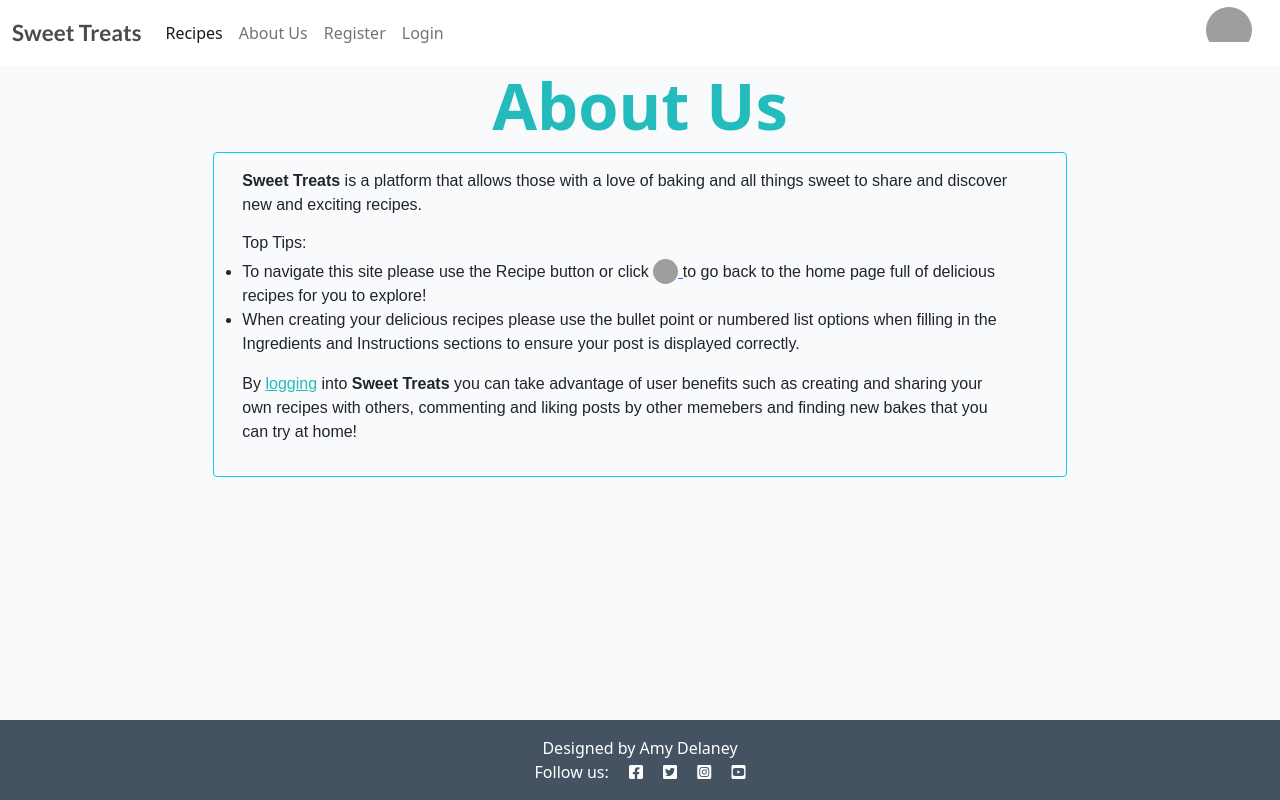
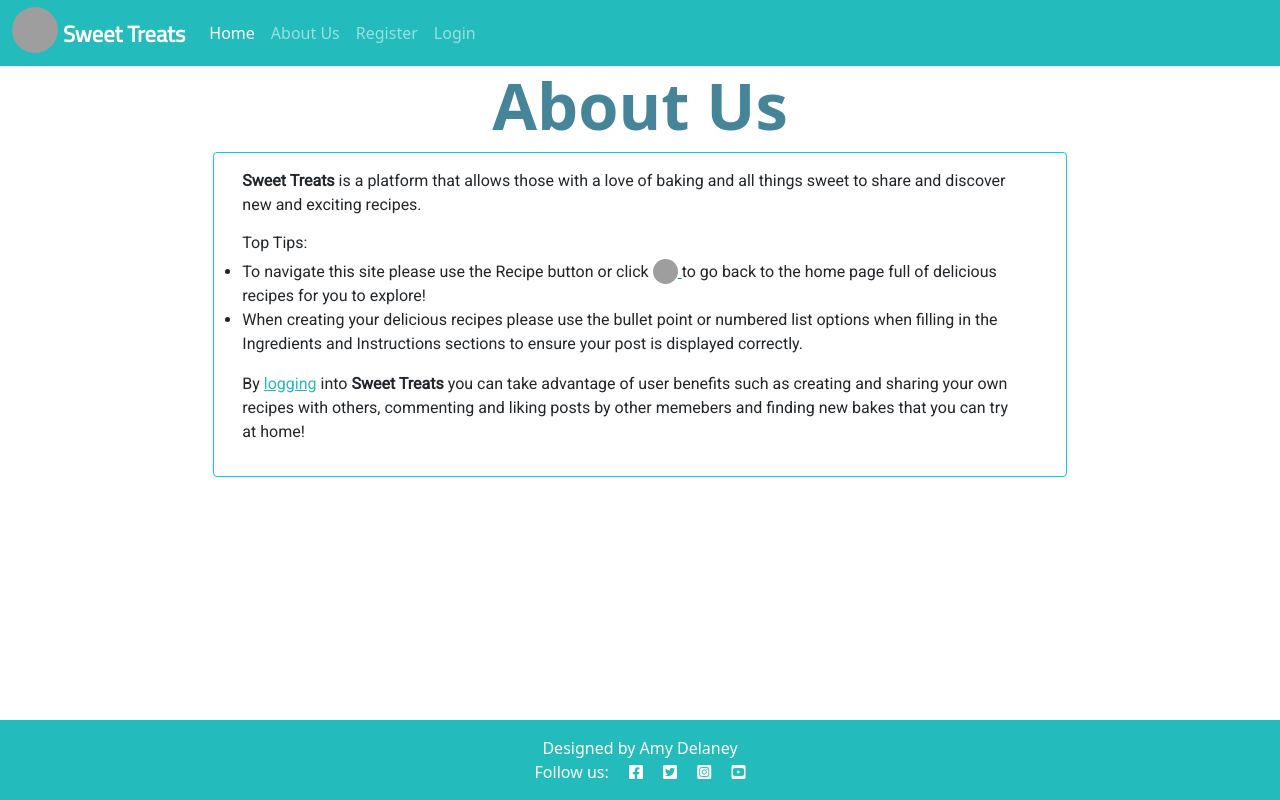
Before and after one commit to AmyDelaney94/sweet-treats, a Django app: page /about/ in a window 1280 px wide. Run offline with Django 3.2, Linux system fonts and the light colour scheme; grey boxes are pictures that could not be loaded.

Commit message:
Update to nav bar layout and site colour theme

```diff
--- a/static/css/style.css
+++ b/static/css/style.css
@@ -1,29 +1,20 @@
 /* base page */
 body {
-    background-color: #F9FAFC;
+    background-color: white;
 }
 
-.brand {
-    font-family: Lato, sans-serif;
+.navbar-brand {
+    font-family: 'cairo', sans-serif;
     font-size: 1.4rem;
-    font-weight: 700;
-    color: #4A4A4F;
+    font-weight: 600;
 }
 
-.thin {
-    font-weight: 300;
-}
-
-.light-bg {
-    background-color: #fff;
-}
-
-.dark-bg {
-    background-color: #445261;
+.foot-bg {
+    background-color: #23BBBB;
 }
 
 .main-bg {
-    background-color: #F9FAFC;
+    background-color: #FFFFFF;
 }
 
 .cupcake-image{
@@ -90,7 +81,7 @@ body {
 
 .post-link {
     text-decoration: none;
-    color: #445261;
+    color: #468499;
 }
 
 .post-link:hover,
@@ -128,7 +119,7 @@ body {
 
 .link:hover,
 .link:active {
-    color: #445261;
+    color: #bb2323;
     text-decoration: underline;
 }
 
@@ -151,7 +142,7 @@ body {
     text-align: center;
     font-weight: bold;
     font-size: 65px;
-    color: #23BBBB;
+    color: #468499;
 }
 
 /* .recipe-form {
@@ -163,11 +154,11 @@ body {
     text-align: center;
     font-weight: bold;
     font-size: 65px;
-    color: #23BBBB;
+    color: #468499;
 }
 
 .about {
-    font-family: Arial, Helvetica, sans-serif;
+    font-family: 'roboto', sans-serif;
     font-weight: 500;
 }
 
--- a/templates/base.html
+++ b/templates/base.html
@@ -14,9 +14,9 @@
     <link rel="shortcut icon" type="image/jpg" href="{% static 'images/bake.png' %}" />
 
     <!-- Google Fonts  -->
-    <link rel="preconnect" href="https://fonts.gstatic.com">
-    <link href="https://fonts.googleapis.com/css2?family=Roboto:wght@300&display=swap" rel="stylesheet">
-    <link href="https://fonts.googleapis.com/css2?family=Lato:wght@300;700&display=swap" rel="stylesheet">
+    <link rel="preconnect" href="https://fonts.googleapis.com">
+    <link rel="preconnect" href="https://fonts.gstatic.com" crossorigin>
+    <link href="https://fonts.googleapis.com/css2?family=Cairo&family=Roboto:wght@400&display=swap" rel="stylesheet">
 
     <!-- Fontawesome -->
     <link rel="stylesheet" href="https://cdnjs.cloudflare.com/ajax/libs/font-awesome/5.15.3/css/all.min.css">
@@ -37,11 +37,13 @@
 <body class="d-flex flex-column h-100 main-bg">
 
     <!-- Navigation -->
-
-    <nav class="navbar navbar-expand-lg navbar-light bg-white">
+    <nav class="navbar navbar-expand-lg navbar-dark" style="background-color: #23BBBB;">
         <div class="container-fluid">
-            <a class="navbar-brand" href="{% url 'home' %}"><span class="brand" aria-label="Return to Home Page">Sweet
-                    Treats</span></a>
+            <a class="navbar-brand" href="{% url 'home' %}">
+                <img src="https://res.cloudinary.com/amyd/image/upload/t_media_lib_thumb/v1657711691/Carrot-Cupcakes.jpg"
+                    class="d-inline-block img-fluid align-text-top cupcake-image" aria-label="cupcake logo" alt="">
+                Sweet Treats
+            </a>
             <button class="navbar-toggler" type="button" data-bs-toggle="collapse" data-bs-target="#navbarText"
                 aria-controls="navbarText" aria-expanded="false" aria-label="Toggle navigation">
                 <span class="navbar-toggler-icon"></span>
@@ -49,7 +51,7 @@
             <div class="collapse navbar-collapse" id="navbarText">
                 <ul class="navbar-nav me-auto mb-2 mb-lg-0">
                     <li class="nav-item">
-                        <a class="nav-link active" aria-current="page" href="{% url 'home' %}">Recipes</a>
+                        <a class="nav-link active" aria-current="page" href="{% url 'home' %}">Home</a>
                     </li>
                     <li class="nav-item">
                         <a class="nav-link" href="{% url 'about' %}" aria-label="About Us">About Us</a>
@@ -70,14 +72,7 @@
                     </li>
                     {% endif %}
                 </ul>
-
             </div>
-            <a class="navbar-brand" href="/">
-                <div class="cupcake-image">
-                    <img src="https://res.cloudinary.com/amyd/image/upload/t_media_lib_thumb/v1657711691/Carrot-Cupcakes.jpg"
-                        class="img-fluid" aria-label="cupcake logo image">
-                </div>
-            </a>
         </div>
     </nav>
 
@@ -102,7 +97,7 @@
     </main>
 
     <!-- Footer -->
-    <footer class="footer mt-auto py-3 dark-bg">
+    <footer class="footer mt-auto py-3 foot-bg">
         <p class="m-0 text-center text-white">Designed by Amy Delaney</p>
         <p class="m-0 text-center text-white">Follow us: <i class="fab fa-facebook-square ms-3"></i>
             <i class="fab fa-twitter-square ms-3"></i>
--- a/templates/index.html
+++ b/templates/index.html
@@ -4,7 +4,9 @@
 
 <div class="container-fluid">
     <div class="row">
-
+        <div class="container-fluid">
+            <h1 class="recipe-heading">Recipes</h1>
+        </div>
         <!-- Recipe Entries Column -->
         <div class="col-12 mt-3 left">
             <div class="row">
```
